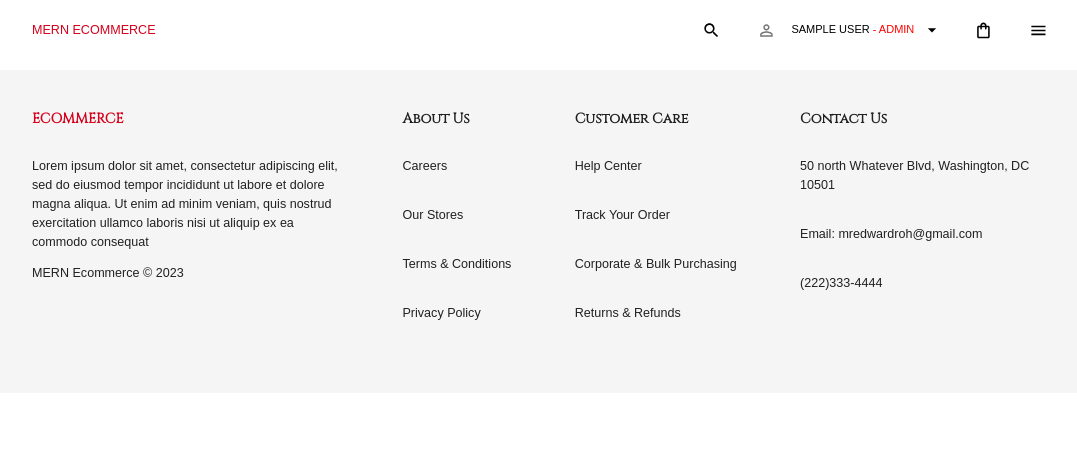
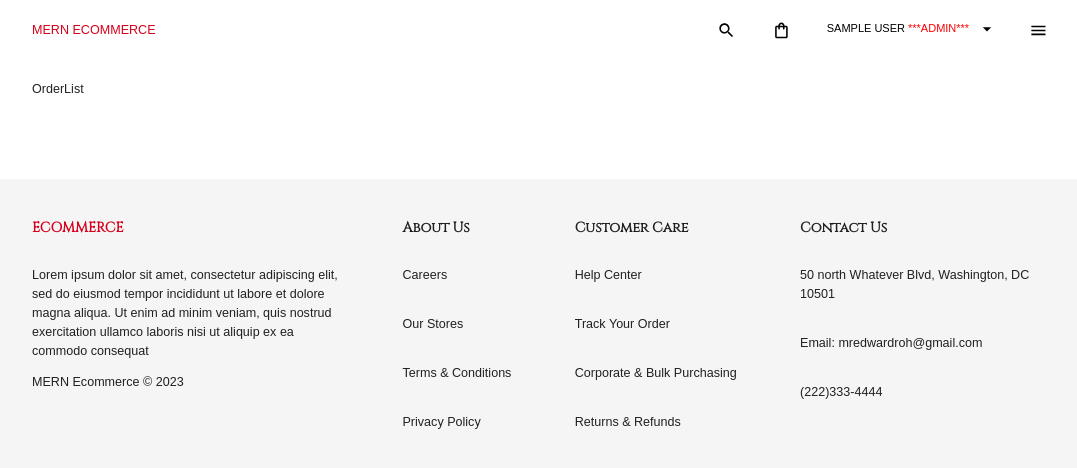
Before and after one commit to Lulu-Soso/MERN-Ecommerce, a React (Create React App) app in the folder frontend/: page /admin/orderlist in a window 1280 px wide. Shown: the top 468 px of the page, without its empty margins (96-1173 px from the left). Built offline with nearby package versions, Linux system fonts and the light colour scheme; sample sign-in values are in the browser's storage; a web font is replaced by a local one.

Commit message:
Admin Route Component

```diff
--- a/frontend/src/App.js
+++ b/frontend/src/App.js
@@ -1,6 +1,7 @@
 import { useEffect } from "react";
 import { BrowserRouter, Routes, Route, useLocation } from "react-router-dom";
 import PrivateRoute from "./components/PrivateRoute";
+import AdminRoute from "./components/AdminRoute";
 import { ToastContainer } from "react-toastify";
 import "react-toastify/dist/ReactToastify.css";
 import Home from "./scenes/home/Home";
@@ -17,6 +18,7 @@ import Payment from "./scenes/payment/Payment";
 import PlaceOrder from "./scenes/placeOrder/PlaceOrder";
 import Order from "./scenes/order/Order";
 import Profile from "./scenes/profile/Profile";
+import OrderList from "./scenes/admin/orderList/OrderList";
 
 const ScrollToTop = () => {
   const { pathname } = useLocation();
@@ -48,6 +50,9 @@ function App() {
           <Route path="/placeorder" element={<PrivateRoute><PlaceOrder /></PrivateRoute>} />
           <Route path="/order/:id" element={<PrivateRoute><Order /></PrivateRoute>} />
           <Route path="/profile" element={<PrivateRoute><Profile /></PrivateRoute>} />
+
+          {/* admin Route */}
+          <Route path="/admin/orderlist" element={<AdminRoute><OrderList /></AdminRoute>} />
         </Routes>
         <CartMenu />
         <Footer />
--- /dev/null
+++ b/frontend/src/components/AdminRoute.jsx
@@ -0,0 +1,14 @@
+import { Navigate } from "react-router-dom";
+import { useSelector } from "react-redux";
+
+const AdminRoute = ({ children }) => {
+  const { userInfo } = useSelector((state) => state.auth);
+
+  return userInfo && userInfo.isAdmin ? (
+    children
+  ) : (
+    <Navigate to="/login" replace />
+  );
+};
+
+export default AdminRoute;
--- /dev/null
+++ b/frontend/src/scenes/admin/orderList/OrderList.jsx
@@ -0,0 +1,10 @@
+import React from 'react'
+import {Box} from "@mui/material"
+
+const OrderList = () => {
+  return (
+    <Box width="80%" m="80px auto">OrderList</Box>
+  )
+}
+
+export default OrderList
--- a/frontend/src/scenes/global/Navbar.jsx
+++ b/frontend/src/scenes/global/Navbar.jsx
@@ -80,13 +80,31 @@ const Navbar = () => {
             <SearchOutlined />
           </IconButton>
 
+          <Badge
+            badgeContent={cartItems.reduce((a, c) => a + c.qty, 0)}
+            color="secondary"
+            invisible={cartItems.length === 0}
+            sx={{
+              "& .MuiBadge-badge": {
+                right: 5,
+                top: 5,
+                padding: "0 4px",
+                height: "14px",
+                minWidth: "13px",
+              },
+            }}
+          >
+            <IconButton
+              onClick={() => dispatch(setIsCartOpen(true))}
+              sx={{ color: "black" }}
+            >
+              <ShoppingBagOutlined />
+            </IconButton>
+          </Badge>
+
           {/* Combined User and Admin Menu */}
           {userInfo ? (
             <Box>
-              {/* User Profile Icon and Dropdown */}
-              <IconButton>
-                <PersonOutline />
-              </IconButton>
               <Button
                 aria-controls="user-admin-menu"
                 aria-haspopup="true"
@@ -96,7 +114,7 @@ const Navbar = () => {
                 <Box>
                   {userInfo.name}
                   {userInfo.isAdmin && (
-                    <span style={{ color: "red" }}>{" - admin"}</span>
+                    <span style={{ color: "red" }}>{" ***admin*** "}</span>
                   )}
                 </Box>
               </Button>
@@ -119,11 +137,15 @@ const Navbar = () => {
                 <MenuItem onClick={handleClose} component={Link} to="/profile">
                   Profile
                 </MenuItem>
+                {/* Logout Link */}
+                <MenuItem onClick={logoutHandler}>Logout</MenuItem>
 
                 {/* Admin Links (only if the user is an admin) */}
                 {userInfo.isAdmin && (
                   <>
+                    <MenuItem>*** ADMIN ***</MenuItem>
                     <MenuItem
+                      style={{ color: "red" }}
                       onClick={handleClose}
                       component={Link}
                       to="/admin/productlist"
@@ -131,6 +153,7 @@ const Navbar = () => {
                       Products
                     </MenuItem>
                     <MenuItem
+                      style={{ color: "red" }}
                       onClick={handleClose}
                       component={Link}
                       to="/admin/orderlist"
@@ -138,6 +161,7 @@ const Navbar = () => {
                       Orders
                     </MenuItem>
                     <MenuItem
+                      style={{ color: "red" }}
                       onClick={handleClose}
                       component={Link}
                       to="/admin/userlist"
@@ -146,9 +170,6 @@ const Navbar = () => {
                     </MenuItem>
                   </>
                 )}
-
-                {/* Logout Link */}
-                <MenuItem onClick={logoutHandler}>Logout</MenuItem>
               </Menu>
             </Box>
           ) : (
@@ -157,27 +178,6 @@ const Navbar = () => {
             </IconButton>
           )}
 
-          <Badge
-            badgeContent={cartItems.reduce((a, c) => a + c.qty, 0)}
-            color="secondary"
-            invisible={cartItems.length === 0}
-            sx={{
-              "& .MuiBadge-badge": {
-                right: 5,
-                top: 5,
-                padding: "0 4px",
-                height: "14px",
-                minWidth: "13px",
-              },
-            }}
-          >
-            <IconButton
-              onClick={() => dispatch(setIsCartOpen(true))}
-              sx={{ color: "black" }}
-            >
-              <ShoppingBagOutlined />
-            </IconButton>
-          </Badge>
           <IconButton sx={{ color: "black" }}>
             <MenuOutlined />
           </IconButton>
```
